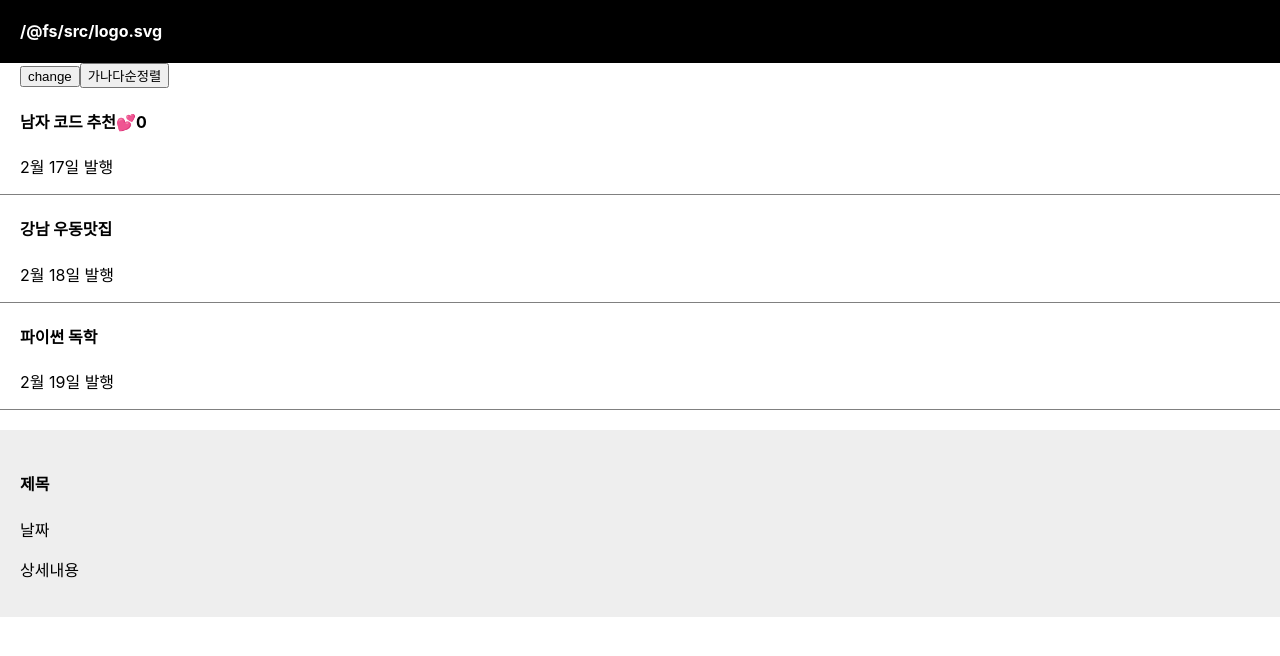
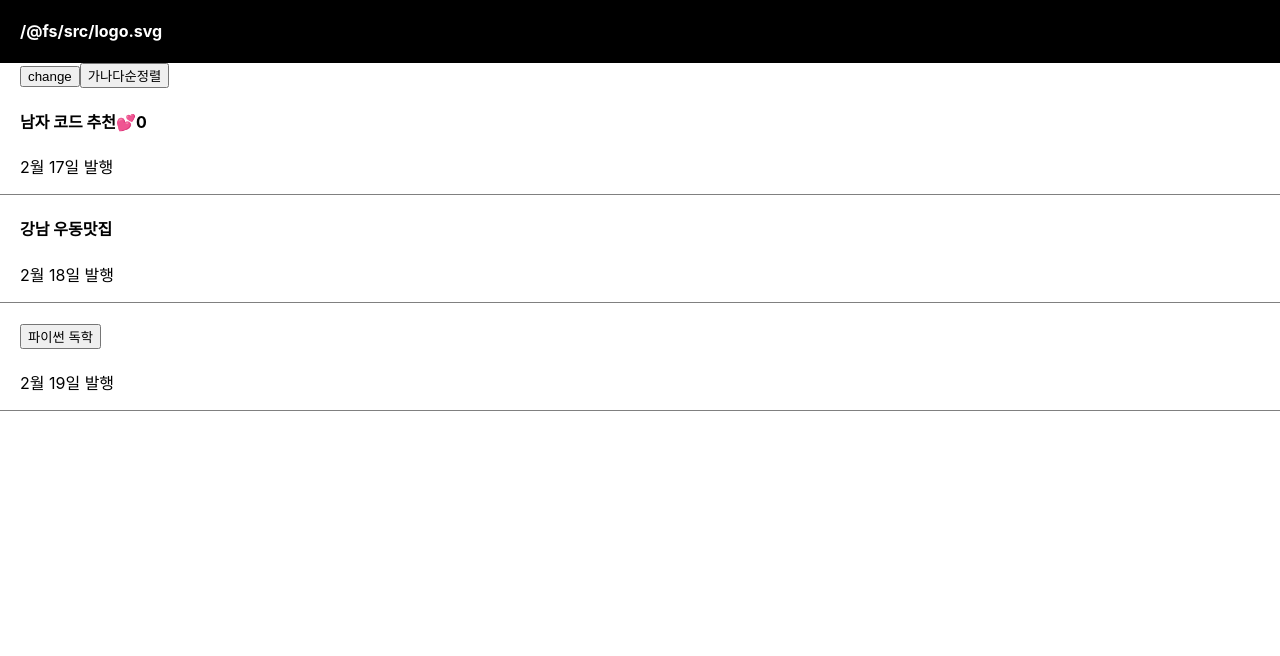
Before and after one commit to giirrr/blog, a React (Create React App) app: page / in a window 1280 px wide. Shown: the top 656 px of the page. Built offline with nearby package versions, Linux system fonts and the light colour scheme.

Commit message:
동적 UI만드는 3step

```diff
--- a/src/App.js
+++ b/src/App.js
@@ -5,7 +5,7 @@ import { useState } from "react";
 
 function App() {
   let post = "강남 우동 맛집";
-  //자료 잠깐 저장할 땐 변수
+
   let [글제목, 글제목변경] = useState([
     "남자 코드 추천",
     "강남 우동맛집",
@@ -16,6 +16,7 @@ function App() {
   ]);
   let [a2, b2] = useState(["17", "18", "19"]);
   let [따봉, 따봉변경] = useState(0);
+  let [modal, setModal] = useState(false);
 
   function 함수() {
     console.log(1);
@@ -62,10 +63,17 @@ function App() {
         <p>2월 {a2[1]}일 발행</p>
       </div>
       <div className="list">
-        <h4>{글제목[2]}</h4>
+        <h4>
+          <button onClick={() => setModal(modal == false ? true : false)}>
+            {/* 아래 코딩애플,위에 내가 쓴 답
+          {/* <button onClick={ ()=>{ setModal(!modal) } }> {글제목[0]} </button> */}
+
+            {글제목[2]}
+          </button>
+        </h4>
         <p>2월 {a2[2]}일 발행</p>
       </div>
-      <Modal></Modal>
+      {modal == true ? <Modal /> : null}
     </div>
   );
 }
```
